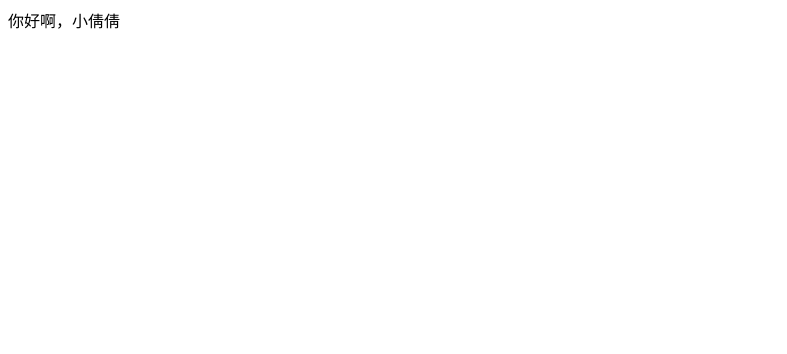
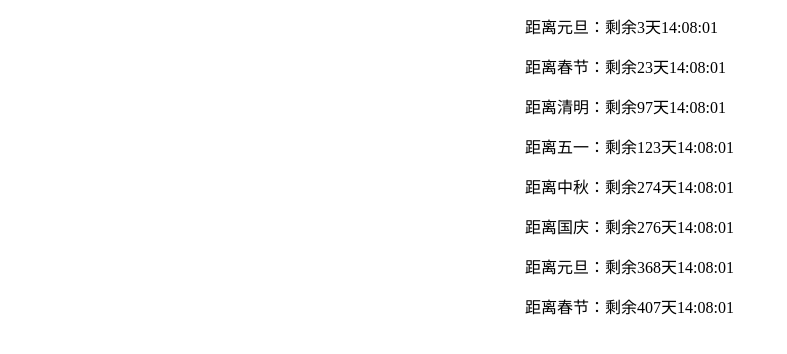
Before and after one commit to w493887952/luckDraw, a plain HTML site: page index.html in a window 1280 px wide. Shown: the whole page, without its empty margins (0-787 px from the left). Drawn offline with Linux system fonts and the light colour scheme.

Commit message:
Update index.html

```diff
--- a/index.html
+++ b/index.html
@@ -1,16 +1,79 @@
-<!DOCTYPE html>
+<html>
 
-<html lang="en"><head><meta http-equiv="Content-Type" content="text/html; charset=UTF-8">
+<head>
+    <meta charset="UTF-8">
+    <title>假期</title>
+    <style>
+        .box {
+            display: flex;
+            justify-content: center;
+            line-height: 40px;
 
-  <title></title>
+        }
 
-
+        .mytime {
+            width: 150px;
+        }
+    </style>
 </head>
 
 <body>
- <div>你好啊，小倩倩</div>
+
+    <div>
+        <div class="box">距离元旦：<div class="mytime jsTime" data-time="2023-01-01 00:00:00">时间1</div>
+        </div>
+        <div class="box">距离春节：<div class="mytime jsTime" data-time="2023-01-21 00:00:00">时间1</div>
+        </div>
+        <div class="box">距离清明：<div class="mytime jsTime" data-time="2023-04-05 00:00:00">时间1</div>
+        </div>
+        <div class="box">距离五一：<div class="mytime jsTime" data-time="2023-05-01 00:00:00">时间1</div>
+        </div>
+        <div class="box">距离中秋：<div class="mytime jsTime" data-time="2023-09-29 00:00:00">时间1</div>
+        </div>
+        <div class="box">距离国庆：<div class="mytime jsTime" data-time="2023-10-01 00:00:00">时间1</div>
+        </div>
+        <div class="box">距离元旦：<div class="mytime jsTime" data-time="2024-01-01 00:00:00">时间1</div>
+        </div>
+        <div class="box">距离春节：<div class="mytime jsTime" data-time="2024-02-09 00:00:00">时间1</div>
+        </div>
+
+    </div>
+</body>
+
+<script>
+    const countdown = {
+        domList: document.querySelectorAll('.jsTime'),
+        formatNumber(n) {
+            // return n.toString().padStart(2, '0');  // 用padStart方法要注意兼容问题
+            n = n.toString();
+            return n[1] ? n : '0' + n;
+        },
+        setTime(dom) {
+            //获取设置的时间 如：2019-3-28 14:00:00  ios系统得加正则.replace(/\-/g, '/');
+            const leftTime = new Date(dom.getAttribute('data-time').replace(/\-/g, '/')) - new Date();
+            if (leftTime >= 0) {
+                const d = Math.floor(leftTime / 1000 / 60 / 60 / 24);
+                const h = Math.floor(leftTime / 1000 / 60 / 60 % 24);
+                const m = Math.floor(leftTime / 1000 / 60 % 60);
+                const s = Math.floor(leftTime / 1000 % 60);
+                dom.innerHTML = `剩余${d > 0 ? d + '天' : ''}${[h, m, s].map(this.formatNumber).join(':')}`;
+            } else {
+                clearInterval(dom.$timer);
+                dom.innerHTML = '倒计时已结束';
+            }
+        },
+        start() {
+            this.domList.forEach((dom) => {
+                this.setTime(dom);
+                dom.$timer = setInterval(() => {
+                    this.setTime(dom);
+                }, 1e3);
+            });
+        },
+    };
+    countdown.start();
+</script>
 
 
 
-
-</body></html>
+</html>
```
